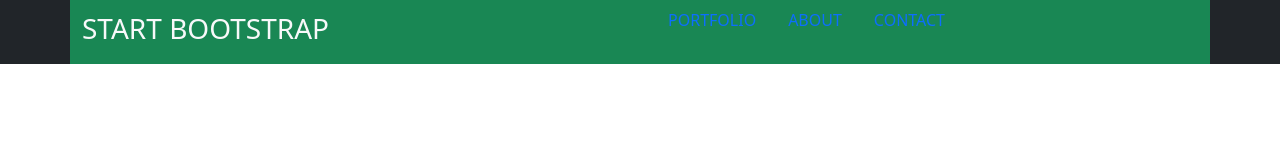
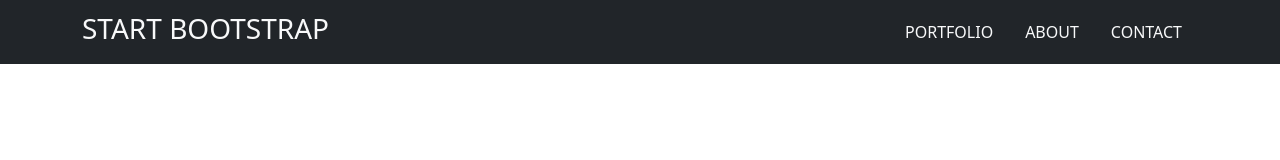
Before and after one commit to MonteDeveloper/html-css-bootstrap-freelancer, a plain HTML site: page index.html in a window 1280 px wide. Drawn offline with nearby package versions, Linux system fonts and the light colour scheme.

Commit message:
header: structure

```diff
--- a/index.html
+++ b/index.html
@@ -10,25 +10,23 @@
 </head>
 <body>
     <div class="container-fluid bg-dark text-light text-uppercase">
-        <div class="container bg-success">
-            <div class="row">
+        <div class="container">
+            <div class="row align-items-center">
                 <div class="col-6">
-                    <h3 class="lh-lg ">start bootstrap</h2>
+                    <h3 class="lh-lg">start bootstrap</h2>
                 </div>
 
-                <nav class="col-6">
-                    <ul class="nav">
+                <ul class="nav justify-content-end col-6">
                     <li class="nav-item">
-                            <a class="nav-link" href="#">portfolio</a>
+                      <a class="nav-link active text-light" href="#">Portfolio</a>
                     </li>
                     <li class="nav-item">
-                            <a class="nav-link" href="#">about</a>
+                      <a class="nav-link text-light" href="#">About</a>
                     </li>
                     <li class="nav-item">
-                            <a class="nav-link" href="#">contact</a>
+                      <a class="nav-link text-light" href="#">Contact</a>
                     </li>
                 </ul>
-                </nav>
             </div>
         </div>
     </div>
```
Lines whose indentation alone changed are shown as unchanged.
